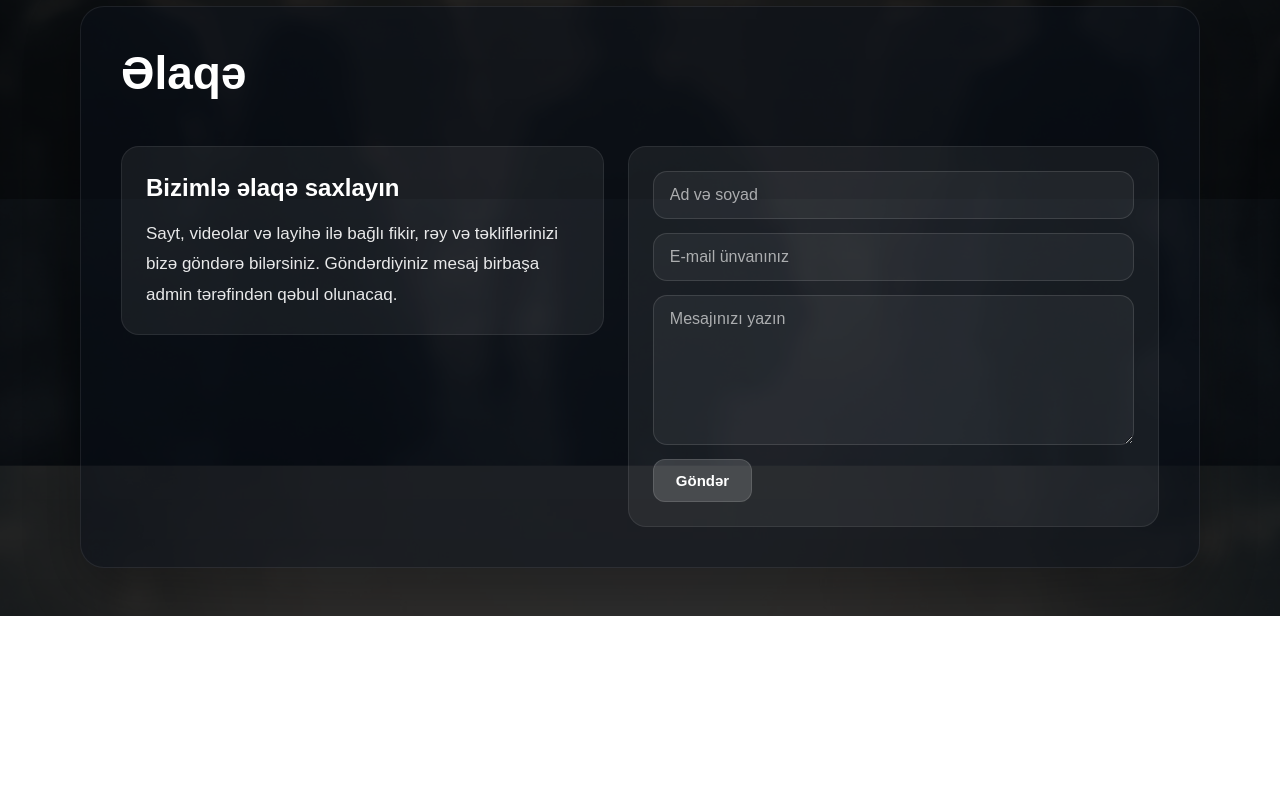
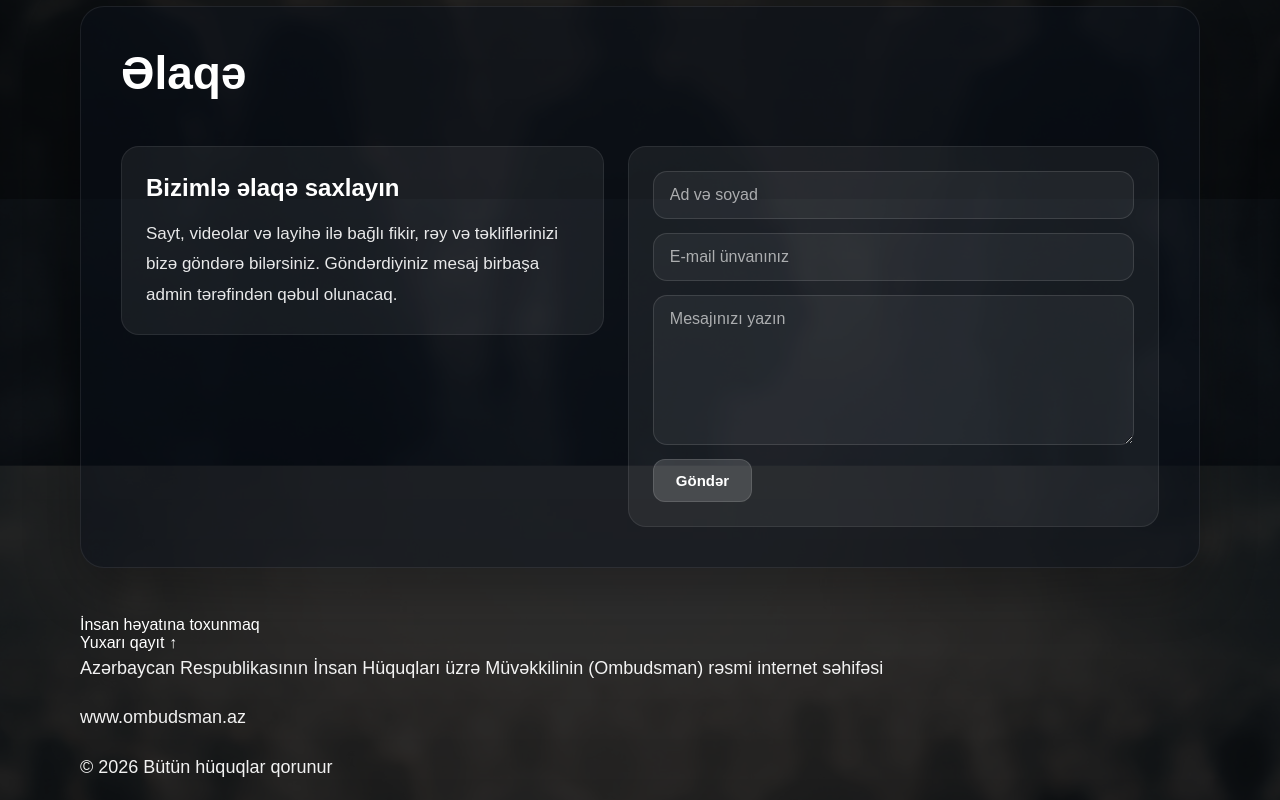
Before and after one commit to zvalimammadli/touching-human-life, a plain HTML site: page index.html in a window 1280 px wide. Shown: the part 3801-4601 px from the top of the page. Before the commit the page ends 4417 px from the top, so only its background shows below. Drawn offline with Linux system fonts and the light colour scheme.

Commit message:
Update index.html

```diff
--- a/index.html
+++ b/index.html
@@ -662,7 +662,53 @@
       </div>
     </section>
   </main>
+<footer class="site-footer">
+  <div class="container footer-inner">
 
+    <div class="lang lang-az">
+      <div class="footer-top">
+        <div class="footer-brand">İnsan həyatına toxunmaq</div>
+        <a href="#home" class="back-to-top">Yuxarı qayıt ↑</a>
+      </div>
+
+      <p class="footer-text">
+        Azərbaycan Respublikasının İnsan Hüquqları üzrə Müvəkkilinin (Ombudsman) rəsmi internet səhifəsi
+      </p>
+
+      <p class="footer-link">
+        <a href="https://www.ombudsman.az/" target="_blank" rel="noopener noreferrer">
+          www.ombudsman.az
+        </a>
+      </p>
+
+      <p class="footer-copy">
+        © 2026 Bütün hüquqlar qorunur
+      </p>
+    </div>
+
+    <div class="lang lang-en hidden">
+      <div class="footer-top">
+        <div class="footer-brand">Touching Human Life</div>
+        <a href="#home" class="back-to-top">Back to top ↑</a>
+      </div>
+
+      <p class="footer-text">
+        Official website of the Commissioner for Human Rights (Ombudsman) of the Republic of Azerbaijan
+      </p>
+
+      <p class="footer-link">
+        <a href="https://www.ombudsman.az/" target="_blank" rel="noopener noreferrer">
+          www.ombudsman.az
+        </a>
+      </p>
+
+      <p class="footer-copy">
+        © 2026 All rights reserved
+      </p>
+    </div>
+
+  </div>
+</footer>
   <script>
     const btnAz = document.getElementById('btnAz');
     const btnEn = document.getElementById('btnEn');
```
